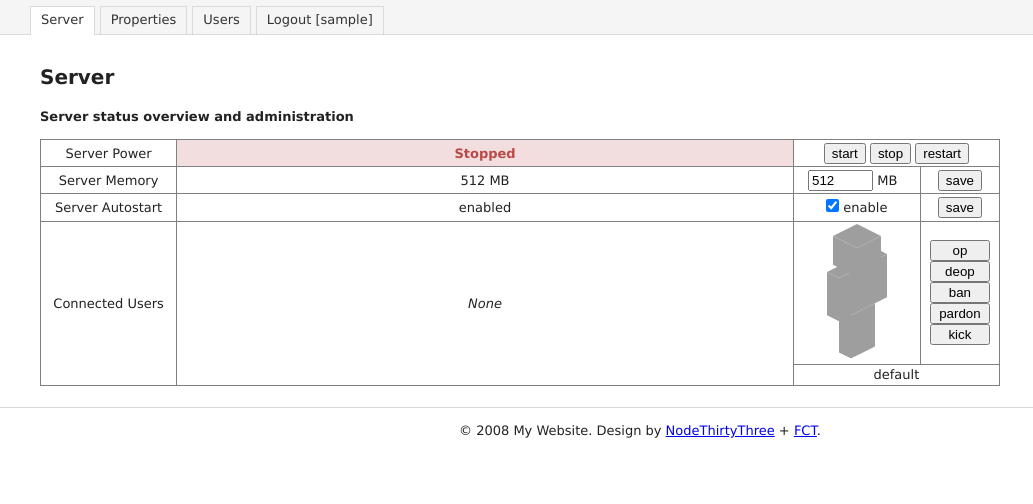
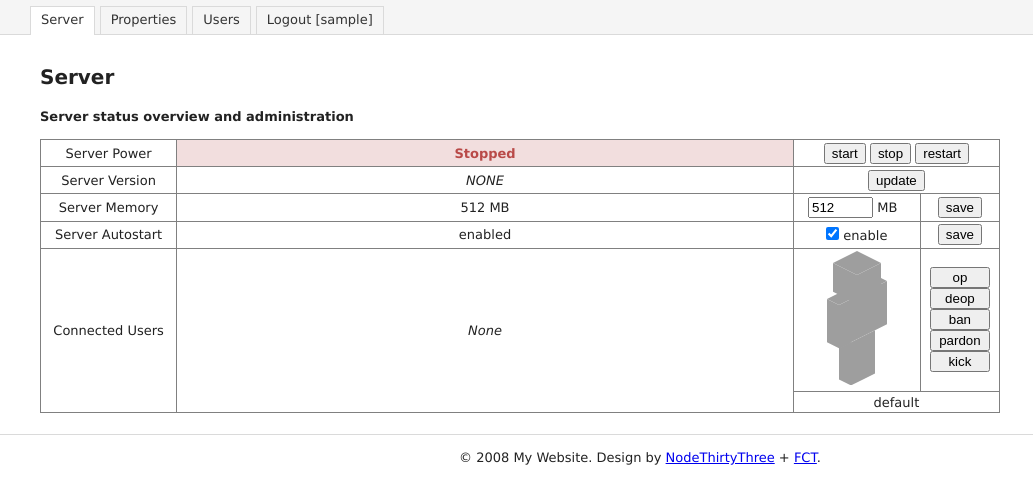
Before and after one commit to asdil12/mcweb, a Flask app: page /server in a window 1280 px wide. Shown: the part 111-615 px from the top of the page, without its empty margins (0-1033 px from the left). Run offline with Flask 2, Linux system fonts and the light colour scheme; the visitor is signed in with stand-in values (Sample User, id 1); parts of the project's set-up code (start-up, migrations or seed data) failed here and were passed over.

Commit message:
- parse new userlist output format - view server version on webui - update server version via webui

```diff
--- a/application.py
+++ b/application.py
@@ -56,6 +56,14 @@ def server(action=None):
 			autostart = (request.form.get('auto') == 'on')
 			flash('Server autostart %s.' % ('enabled' if autostart else 'disabled'), 'success')
 			config.update(server_autostart=bool(autostart))
+		elif action == 'update':
+			old_version = mcs.get_version()
+			update_server_binary()
+			new_version = mcs.get_version()
+			if old_version != new_version:
+				flash('Server updated. <span class="halflink" onclick="document.getElementById(\'restartform\').submit();">Restart</span> the server to apply your changes.', 'success')
+			else:
+				flash('Server version unchanged. You already have the current version.', 'info')
 		return redirect(url_for('server'))
 	info = mcs.info()
 	mem = config.get('server_memory')
@@ -117,14 +125,17 @@ def logout():
 	session.pop('username', None)
 	return redirect(url_for('server'))
 
+def update_server_binary():
+	u = urllib2.urlopen('http://s3.amazonaws.com/MinecraftDownload/launcher/minecraft_server.jar')
+	f = open('mcs/minecraft_server.jar', 'w')
+	f.write(u.read())
+	f.close()
+
 if __name__ == '__main__':
 	if not os.path.isfile('mcs/minecraft_server.jar'):
 		print "Downloading minecraft_server.jar ... ",
 		sys.stdout.flush()
-		u = urllib2.urlopen('http://s3.amazonaws.com/MinecraftDownload/launcher/minecraft_server.jar')
-		f = open('mcs/minecraft_server.jar', 'w')
-		f.write(u.read())
-		f.close()
+		update_server_binary()
 		print "\bDONE"
 
 	# Server autostart (set in config)
--- a/server.py
+++ b/server.py
@@ -4,6 +4,7 @@ import os
 import re
 import subprocess
 import config
+import zipfile
 from time import sleep
 
 # java -Xms1536M -Xmx1536M -jar minecraft_server.jar nogui
@@ -27,9 +28,10 @@ def check_pid(pid):
 		return True
 
 class Server:
-	player_regex = re.compile(r"Connected players: (.*)\n")
+	player_regex = re.compile(r"There are \d+/\d+ players online:\n.*\[INFO\] (.*)\n")
 	start_regex = re.compile(r"For help, type \"help\" or \"\?\"")
 	prepare_regex = re.compile(r"Preparing")
+	version_regex = re.compile("minecraft server version (\d+\.\d+\.\d+)")
 	process = None
 
 	def __init__(self):
@@ -138,7 +140,11 @@ class Server:
 			raise NotRunning()
 
 	def connected_users(self):
+		#old:
 		#2012-07-25 16:17:05 [INFO] Connected players: user1, test
+		#new:
+		#2012-08-25 16:51:54 [INFO] There are 2/20 players online:
+		#2012-08-25 16:51:54 [INFO] user1, test
 		mclog = self.cmd_out('list')
 		try:
 			players = Server.player_regex.search(mclog).group(1)
@@ -147,9 +153,19 @@ class Server:
 		except AttributeError:
 			raise CommunicationError()
 
+	def get_version(self):
+		try:
+			z = zipfile.ZipFile('mcs/minecraft_server.jar', 'r')
+			ft = z.read('ft.class')
+			version = Server.version_regex.search(ft).group(1)
+			return version
+		except IOError:
+			return 'NONE'
+
 	def info(self):
 		info = {}
 		info['running'] = self.running()
+		info['version'] = self.get_version()
 		if self.running():
 			info['connected_users'] = self.connected_users()
 		return info
--- a/templates/server.html
+++ b/templates/server.html
@@ -35,6 +35,15 @@
 				<input type="submit" name="task" value="start" />
 				<input type="submit" name="task" value="stop" />
 				<input type="submit" name="task" value="restart" />
+			</form>
+		</td>
+	</tr>
+	<tr>
+		<td>Server Version</td>
+		<td>{{ '<i>'|safe if info.version == 'NONE' }}{{ info.version }}{{ '</i>'|safe if info.version == 'NONE' }}</td>
+		<td style="width: 200px;" colspan="2">
+			<form method="post" action="{{ url_for('server', action='update') }}" style="display: inline;">
+				<input type="submit" value="update" />
 			</form>
 		</td>
 	</tr>
```
